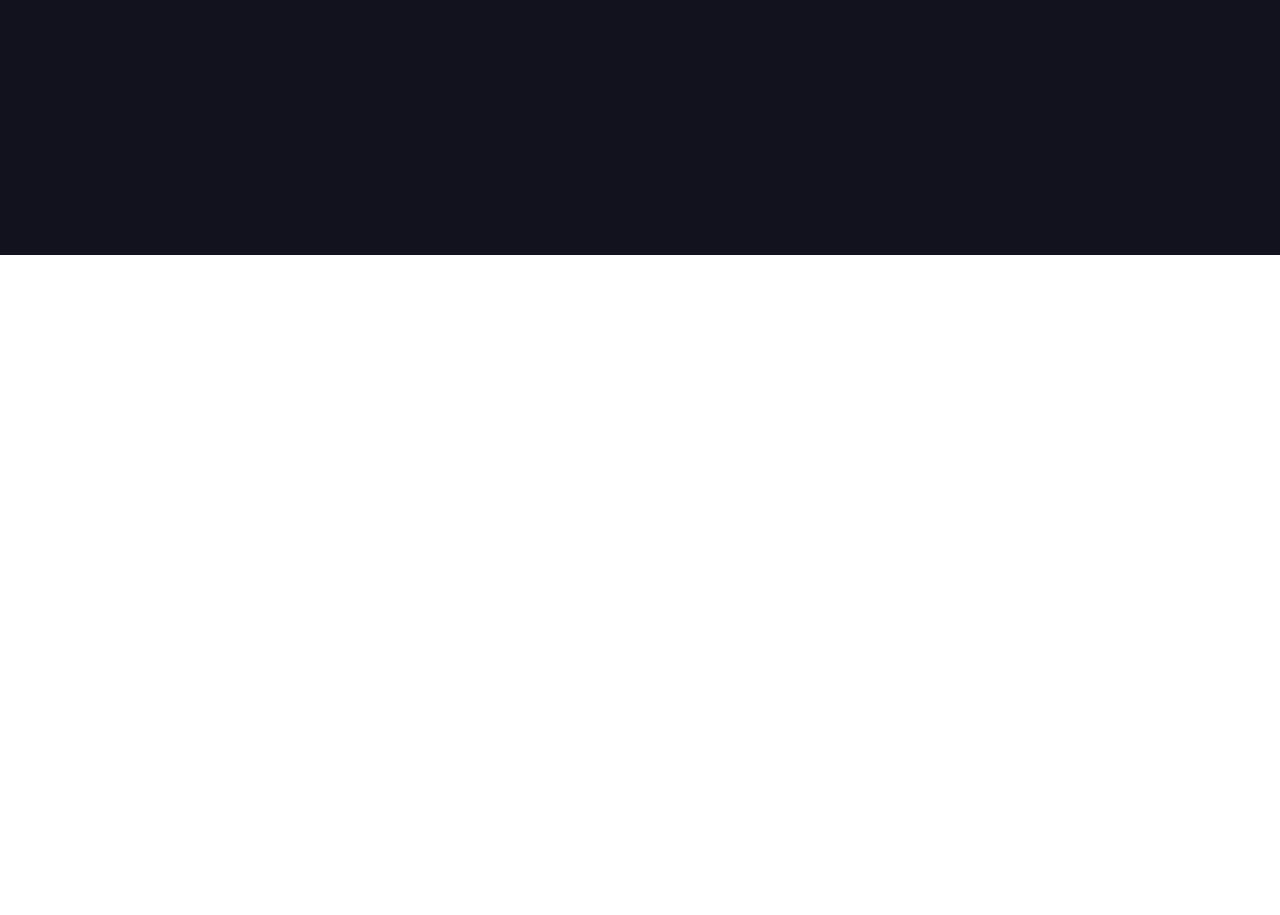
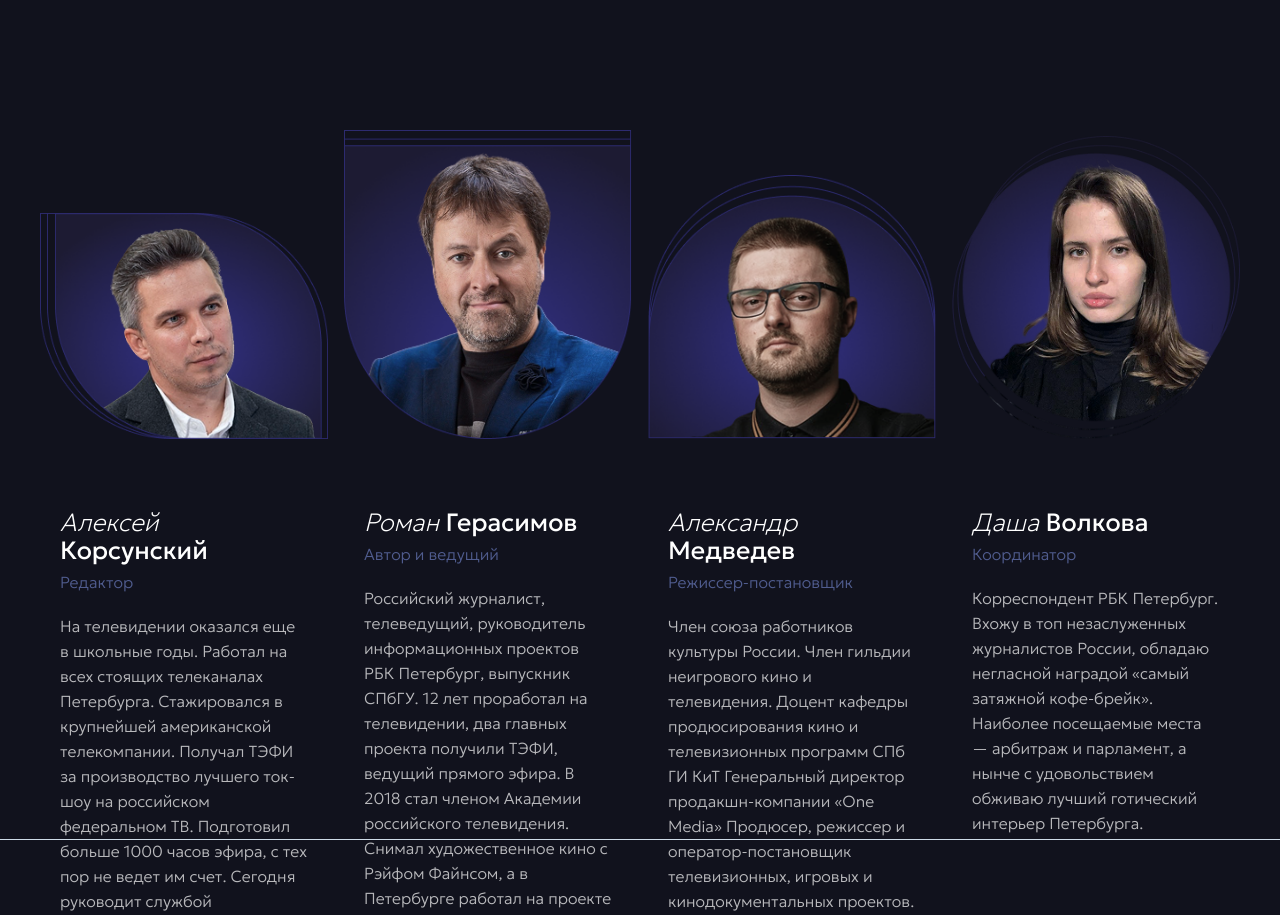
Before and after one commit to IlyaOsipov1986/Project_landing_bozon_of_meaning_spbu, a React (Vite) app: page / in a window 1280 px wide. Shown: the part 4480-5395 px from the top of the page. Before the commit the page ends 4735 px from the top, so only its background shows below. Built offline with nearby package versions, Linux system fonts and the light colour scheme.

Commit message:
добавляет компонент OurTeam

```diff
--- a/src/components/content/OurTeam/OurTeam.jsx
+++ b/src/components/content/OurTeam/OurTeam.jsx
@@ -1,10 +1,35 @@
 import  "./OurTeam.scss";
+import Container from "../../layout/Container/Container.jsx";
+import { teamData } from "../../../config.js";
 
 const OurTeam = () => {
 
     return (
         <section id="our-team" className="our-team">
-
+            <Container size="large-m">
+                <div className="our-team__container">
+                    <div className="our-team__title">
+                        <h1>Наша <i style={{ fontWeight: 100, color: 'white' }}>команда</i></h1>
+                    </div>
+                    <div className="our-team__team">
+                        {teamData.map((item) => {
+                          return (
+                              <div key={item.id} className="our-team__team-item">
+                                <div className="our-team__team-img">
+                                    <img src={item.image} alt="" />
+                                </div>
+                                <div className="our-team__team-info">
+                                    <div className="our-team__team-info-name">
+                                        <h5><i style={{ fontWeight: 100 }}>{item.name} </i>{item.secondName}</h5>
+                                        <span>{item.jobTitle}</span>
+                                    </div>
+                                    <p>{item.bio}</p>
+                                </div>
+                              </div>
+                          )})}
+                    </div>
+                </div>
+            </Container>
 
         </section>
     )
--- a/src/components/content/OurTeam/OurTeam.scss
+++ b/src/components/content/OurTeam/OurTeam.scss
@@ -1,2 +1,82 @@
 @use '../../../assets/styles/vars.scss' as *;
 @use '../../../assets/styles/mixins.scss' as *;
+
+.our-team {
+  margin-bottom: 100px;
+}
+
+.our-team__container {
+  display: flex;
+  flex-direction: column;
+  gap: 30px;
+
+  h1 {
+    @include regular;
+    color: $blue;
+    @include base-70;
+  }
+}
+
+.our-team__title {
+  display: flex;
+  width: 100%;
+  justify-content: flex-end;
+}
+
+.our-team__team {
+  display: grid;
+  grid-template-columns: repeat(4, 1fr);
+  column-gap: 16px;
+}
+
+.our-team__team-item {
+  display: grid;
+  grid-template-rows: 400px 250px;
+  row-gap: 50px;
+}
+
+.our-team__team-img {
+  display: flex;
+  align-items: end;
+  position: relative;
+
+  img {
+    object-fit: contain;
+    width: 100%;
+  }
+}
+
+.our-team__team-info {
+  display: flex;
+  flex-direction: column;
+  justify-content: space-between;
+  gap: 20px;
+  padding: 20px;
+  height: 100%;
+
+  p {
+    @include light;
+    opacity: 70%;
+    @include base-16;
+    line-height: 25px;
+  }
+}
+
+.our-team__team-info-name {
+  display: flex;
+  flex-direction: column;
+  gap: 6px;
+
+  h5 {
+    @include regular;
+    line-height: 28px;
+    @include base-25;
+  }
+
+  span {
+    @include light;
+    @include base-16;
+    color: $blue;
+    opacity: 70%;
+  }
+}
--- a/src/components/layout/Container/Container.jsx
+++ b/src/components/layout/Container/Container.jsx
@@ -5,7 +5,7 @@ const Container = (props) => {
   const {
     children,
     addClass = "",
-    size = "default", // default, large
+    size = "default", // default, large, large-m
   } = props;
 
   const containerClass = classNames({
--- a/src/components/layout/Container/Container.scss
+++ b/src/components/layout/Container/Container.scss
@@ -43,6 +43,26 @@
   }
 }
 
+.container_size_large-m {
+  width: 1416px;
+  max-width: 100%;
+  margin: 0 auto;
+  // padding: 0 50px;
+  // box-sizing: border-box;
+
+  @media (max-width: $laptop) {
+    padding: 0 40px;
+  }
+
+  @media (max-width: $mobile) {
+    width: 100%;
+  }
+
+  @media (max-width: $mobile-s) {
+    padding: 0 15px;
+  }
+}
+
 .container__add-border {
     border-right: 1px solid var(--primary-border-color);
     border-left: 1px solid var(--primary-border-color);
--- a/src/components/layout/Header/Header.scss
+++ b/src/components/layout/Header/Header.scss
@@ -60,6 +60,7 @@
   a {
     @include base-16;
     color: $white;
+    cursor: pointer;
   }
 
   @media (max-width: $tablet-xs) {
--- a/src/config.js
+++ b/src/config.js
@@ -8,6 +8,10 @@ import speakersImage_01 from "./assets/img/speakersImage_01.png";
 import speakersImage_02 from "./assets/img/speakersImage_02.png";
 import speakersImage_03 from "./assets/img/speakersImage_03.png";
 import speakersImage_04 from "./assets/img/speakersImage_04.png";
+import ourTeamImage_01 from "./assets/img/ourTeamImage_01.png";
+import ourTeamImage_02 from "./assets/img/ourTeamImage_02.png";
+import ourTeamImage_03 from "./assets/img/ourTeamImage_03.png";
+import ourTeamImage_04 from "./assets/img/ourTeamImage_04.png";
 
 export const urlPage = {
   home: '/',
@@ -79,3 +83,47 @@ export const speakersData = [
     addClass: 'speakers__circle-image_4'
   }
 ]
+
+export const teamData = [
+  {
+    id: 1,
+    name: 'Алексей',
+    secondName: 'Корсунский',
+    jobTitle: 'Редактор',
+    bio: 'На телевидении оказался еще в школьные годы. Работал на всех стоящих телеканалах Петербурга. Стажировался в крупнейшей американской телекомпании. Получал ТЭФИ за производство лучшего ток-шоу на российском федеральном ТВ. Подготовил больше 1000 часов эфира, с тех пор не ведет им счет. Сегодня руководит службой медиапроизводства РБК в Петербурге.',
+    image: ourTeamImage_01,
+    addClass: 'our-team__team-item_1'
+  },
+  {
+    id: 2,
+    name: 'Роман',
+    secondName: 'Герасимов',
+    jobTitle: 'Автор и ведущий',
+    bio: 'Российский журналист, телеведущий, руководитель информационных проектов РБК Петербург, выпускник СПбГУ. 12 лет проработал на телевидении, два главных проекта получили ТЭФИ, ведущий прямого эфира. В 2018 стал членом Академии российского телевидения. Снимал художественное кино с Рэйфом Файнсом, а в Петербурге работал на проекте «Культурный слой» со Львом Лурье. Автор документального фильма к 75-летию Ленинградского телевидения - «Говорит и показывает Ленинград». Любимый жанр – интервью, среди героев встреч в разных проектах: Владимир Познер, Олег Басилашвили, Эдуард Артемьев, Михаил Шемякин, Вячеслав Бутусов, Сергей Безруков, Вячеслав Полунина, Ирина Купченко, Татьяна Черниговская и др. Есть ежегодная традиция, связанная с 31 числом, но не 31 декабря, а 31 августа, любит возвращаться в родной Университет, открывая очередной учебный год в Alma Mater.',
+    image: ourTeamImage_02,
+    addClass: 'our-team__team-item_2'
+  },
+  {
+    id: 3,
+    name: 'Александр',
+    secondName: 'Медведев',
+    jobTitle: 'Режиссер-постановщик',
+    bio: 'Член союза работников культуры России. Член гильдии неигрового кино и телевидения. Доцент кафедры продюсирования кино и телевизионных программ СПб ГИ КиТ\n' +
+        'Генеральный директор продакшн-компании «One Media»\n' +
+        'Продюсер, режиссер и оператор-постановщик телевизионных, игровых и кинодокументальных проектов.\n' +
+        'Среди постоянных заказчиков: Академия Минпросвещения России, МФЦ, Правительство Ленинградской области, Правительство Санкт-Петербурга, Газпром-Нефть, Лукоил, КАЗАЗ, Яхт-клуб Санкт-Петербурга, ТехноАвиа, Pilous, НИИ «Вектор» и др.\n' +
+        'С 2019-2022 годы преподавал в СПб ГИ КиТ на кафедре продюсирования в должности доцента.\n' +
+        'Любит снимать яхты, паруса и чувствовать морской ветер, но сейчас с удовольствием нырнул в глубины науки в СПбГУ. ',
+    image: ourTeamImage_03,
+    addClass: 'our-team__team-item_3'
+  },
+  {
+    id: 4,
+    name: 'Даша',
+    secondName: 'Волкова',
+    jobTitle: 'Координатор',
+    bio: 'Корреспондент РБК Петербург. Вхожу в топ незаслуженных журналистов России, обладаю негласной наградой «самый затяжной кофе-брейк». Наиболее посещаемые места — арбитраж и парламент, а нынче с удовольствием обживаю лучший готический интерьер Петербурга.',
+    image: ourTeamImage_04,
+    addClass: 'our-team__team-item_4'
+  }
+]
```
Also changed, not shown: src/assets/img/ourTeamImage_04.png.
